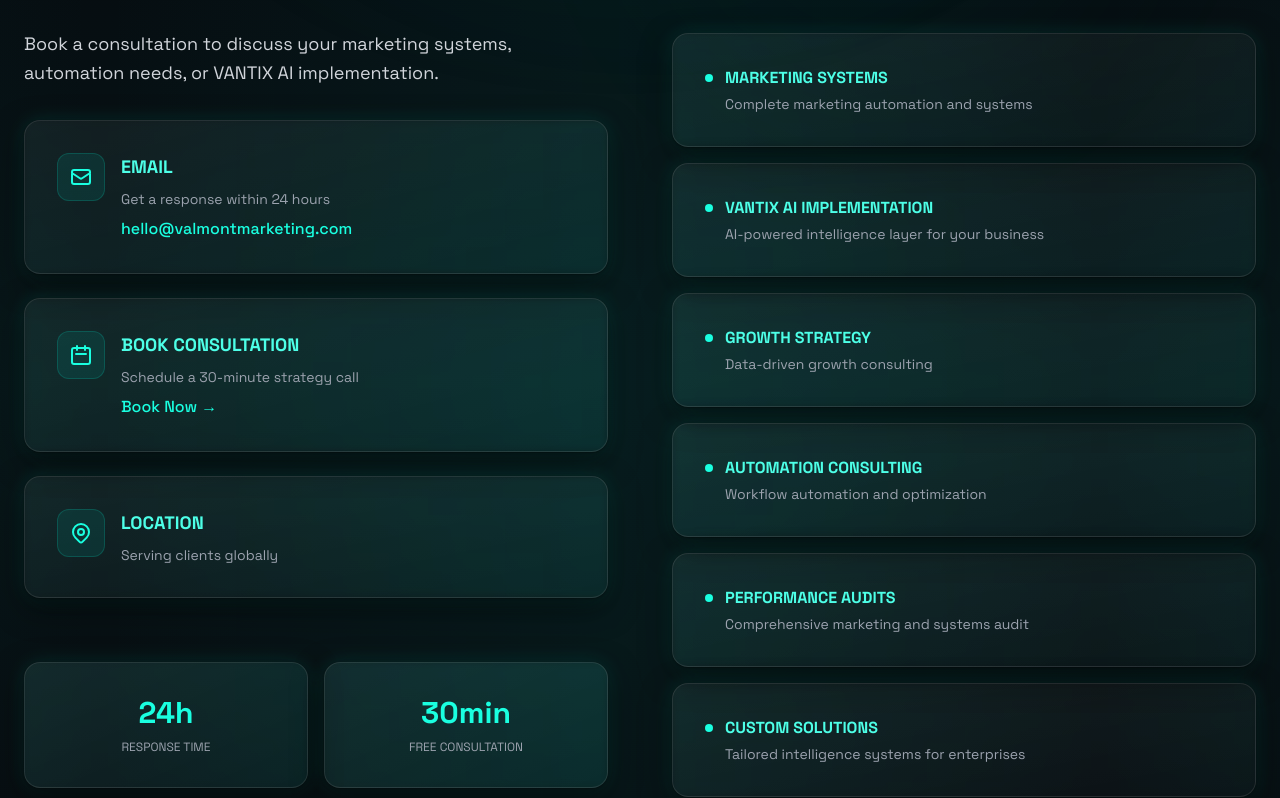
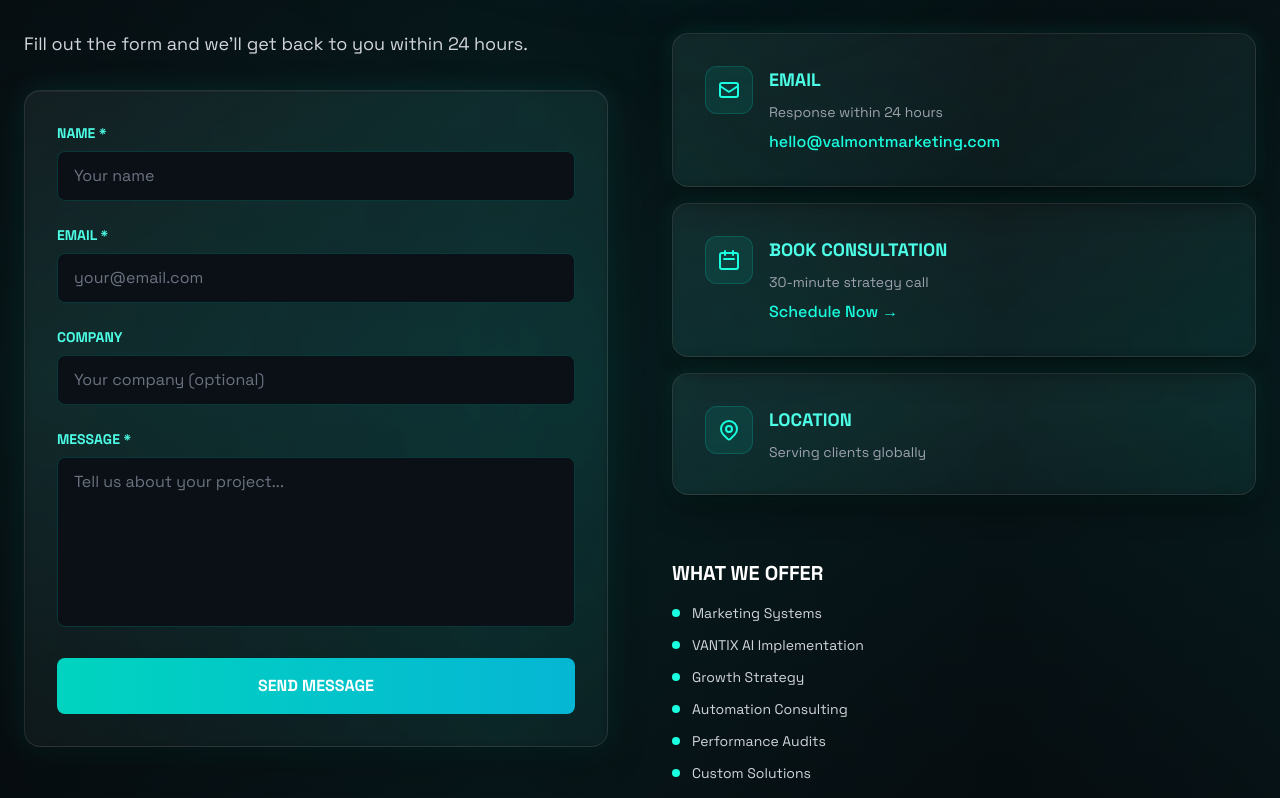
Before and after one commit to canworkscontracting-source/valmont-marketing, a Next.js app: page /contact in a window 1280 px wide. Shown: the part 791-1589 px from the top of the page. Built offline with nearby package versions, Linux system fonts and the light colour scheme.

Commit message:
Contact page - added form back + TEAL theme + VANTIX AI

```diff
--- a/src/app/contact/page.tsx
+++ b/src/app/contact/page.tsx
@@ -1,5 +1,6 @@
 "use client";
 
+import { useState } from "react";
 import { motion } from "framer-motion";
 import Reveal from "@/components/Reveal";
 import PremiumCard from "@/components/premium/PremiumCard";
@@ -7,6 +8,36 @@
 import GlowButton from "@/components/premium/GlowButton";
 
 export default function ContactPage() {
+  const [formData, setFormData] = useState({
+    name: "",
+    email: "",
+    company: "",
+    message: ""
+  });
+  const [isSubmitting, setIsSubmitting] = useState(false);
+  const [submitStatus, setSubmitStatus] = useState<"idle" | "success" | "error">("idle");
+
+  const handleSubmit = async (e: React.FormEvent) => {
+    e.preventDefault();
+    setIsSubmitting(true);
+
+    // Simulate form submission
+    setTimeout(() => {
+      setIsSubmitting(false);
+      setSubmitStatus("success");
+      setFormData({ name: "", email: "", company: "", message: "" });
+
+      setTimeout(() => setSubmitStatus("idle"), 5000);
+    }, 1000);
+  };
+
+  const handleChange = (e: React.ChangeEvent<HTMLInputElement | HTMLTextAreaElement>) => {
+    setFormData(prev => ({
+      ...prev,
+      [e.target.name]: e.target.value
+    }));
+  };
+
   return (
     <>
       <main className="min-h-screen relative overflow-hidden bg-[#070c10]">
@@ -63,26 +94,122 @@
           </div>
         </section>
 
-        {/* CONTACT OPTIONS */}
+        {/* CONTACT FORM + INFO */}
         <Reveal>
           <section className="relative px-4 sm:px-6 py-20 sm:py-32 section-spacing">
             <div className="absolute inset-0 bg-gradient-to-b from-transparent via-teal-500/5 to-transparent pointer-events-none shimmer-bg" />
 
             <div className="max-w-[1400px] mx-auto relative z-10">
               <div className="grid lg:grid-cols-2 gap-12 lg:gap-16">
-                {/* Left: Contact Info */}
+                {/* Left: Contact Form */}
+                <div>
+                  <h2 className="text-2xl sm:text-3xl md:text-4xl font-black uppercase mb-6 break-words text-white">
+                    Get In Touch
+                  </h2>
+                  <p className="text-gray-300 text-lg leading-relaxed mb-8">
+                    Fill out the form and we'll get back to you within 24 hours.
+                  </p>
+
+                  <PremiumCard glow={true} hover={false} className="card-dramatic bg-gradient-to-br from-teal-500/5 to-cyan-500/5 border-teal-500/20">
+                    <form onSubmit={handleSubmit} className="space-y-6">
+                      {/* Name */}
+                      <div>
+                        <label htmlFor="name" className="block text-sm font-bold uppercase text-teal-300 mb-2">
+                          Name *
+                        </label>
+                        <input
+                          type="text"
+                          id="name"
+                          name="name"
+                          required
+                          value={formData.name}
+                          onChange={handleChange}
+                          className="w-full px-4 py-3 bg-[#0a1015] border border-teal-500/20 rounded-lg text-white placeholder-gray-500 focus:outline-none focus:border-teal-500/50 transition-colors"
+                          placeholder="Your name"
+                        />
+                      </div>
+
+                      {/* Email */}
+                      <div>
+                        <label htmlFor="email" className="block text-sm font-bold uppercase text-teal-300 mb-2">
+                          Email *
+                        </label>
+                        <input
+                          type="email"
+                          id="email"
+                          name="email"
+                          required
+                          value={formData.email}
+                          onChange={handleChange}
+                          className="w-full px-4 py-3 bg-[#0a1015] border border-teal-500/20 rounded-lg text-white placeholder-gray-500 focus:outline-none focus:border-teal-500/50 transition-colors"
+                          placeholder="your@email.com"
+                        />
+                      </div>
+
+                      {/* Company */}
+                      <div>
+                        <label htmlFor="company" className="block text-sm font-bold uppercase text-teal-300 mb-2">
+                          Company
+                        </label>
+                        <input
+                          type="text"
+                          id="company"
+                          name="company"
+                          value={formData.company}
+                          onChange={handleChange}
+                          className="w-full px-4 py-3 bg-[#0a1015] border border-teal-500/20 rounded-lg text-white placeholder-gray-500 focus:outline-none focus:border-teal-500/50 transition-colors"
+                          placeholder="Your company (optional)"
+                        />
+                      </div>
+
+                      {/* Message */}
+                      <div>
+                        <label htmlFor="message" className="block text-sm font-bold uppercase text-teal-300 mb-2">
+                          Message *
+                        </label>
+                        <textarea
+                          id="message"
+                          name="message"
+                          required
+                          value={formData.message}
+                          onChange={handleChange}
+                          rows={6}
+                          className="w-full px-4 py-3 bg-[#0a1015] border border-teal-500/20 rounded-lg text-white placeholder-gray-500 focus:outline-none focus:border-teal-500/50 transition-colors resize-none"
+                          placeholder="Tell us about your project..."
+                        />
+                      </div>
+
+                      {/* Submit Button */}
+                      <button
+                        type="submit"
+                        disabled={isSubmitting}
+                        className="w-full px-8 py-4 bg-gradient-to-r from-teal-500 to-cyan-500 text-white font-bold uppercase rounded-lg hover:shadow-lg hover:shadow-teal-500/50 transition-all disabled:opacity-50 disabled:cursor-not-allowed"
+                      >
+                        {isSubmitting ? "Sending..." : "Send Message"}
+                      </button>
+
+                      {/* Success Message */}
+                      {submitStatus === "success" && (
+                        <div className="p-4 bg-teal-500/10 border border-teal-500/30 rounded-lg">
+                          <p className="text-teal-300 text-sm font-medium">
+                            ✓ Message sent! We'll get back to you within 24 hours.
+                          </p>
+                        </div>
+                      )}
+                    </form>
+                  </PremiumCard>
+                </div>
+
+                {/* Right: Contact Info + Services */}
                 <div className="space-y-8">
                   <div>
-                    <h2 className="text-2xl sm:text-3xl md:text-4xl font-black uppercase mb-6 break-words text-white">
-                      Get In Touch
+                    <h2 className="text-2xl sm:text-3xl font-black uppercase mb-6 break-words text-white">
+                      Other Ways to Connect
                     </h2>
-                    <p className="text-gray-300 text-lg leading-relaxed mb-8">
-                      Book a consultation to discuss your marketing systems, automation needs, or VANTIX AI implementation.
-                    </p>
                   </div>
 
                   {/* Contact Methods */}
-                  <div className="space-y-6">
+                  <div className="space-y-4">
                     <PremiumCard glow hover className="card-dramatic-hover bg-gradient-to-br from-teal-500/5 to-cyan-500/5 border-teal-500/20">
                       <div className="flex items-start gap-4">
                         <div className="w-12 h-12 rounded-xl bg-teal-500/10 flex items-center justify-center flex-shrink-0 border border-teal-500/20 icon-float">
@@ -92,7 +219,7 @@
                         </div>
                         <div>
                           <h3 className="text-lg font-bold uppercase mb-2 text-teal-300">Email</h3>
-                          <p className="text-gray-400 text-sm mb-2">Get a response within 24 hours</p>
+                          <p className="text-gray-400 text-sm mb-2">Response within 24 hours</p>
                           <a href="mailto:hello@valmontmarketing.com" className="text-teal-400 hover:text-teal-300 transition-colors font-medium">
                             hello@valmontmarketing.com
                           </a>
@@ -109,9 +236,9 @@
                         </div>
                         <div>
                           <h3 className="text-lg font-bold uppercase mb-2 text-teal-300">Book Consultation</h3>
-                          <p className="text-gray-400 text-sm mb-2">Schedule a 30-minute strategy call</p>
+                          <p className="text-gray-400 text-sm mb-2">30-minute strategy call</p>
                           <a href="https://calendly.com/valmontmarketing" target="_blank" rel="noopener noreferrer" className="text-teal-400 hover:text-teal-300 transition-colors font-medium">
-                            Book Now →
+                            Schedule Now →
                           </a>
                         </div>
                       </div>
@@ -133,62 +260,24 @@
                     </PremiumCard>
                   </div>
 
-                  {/* Quick Stats */}
-                  <div className="grid grid-cols-2 gap-4 pt-8">
-                    <PremiumCard className="bg-teal-500/5 border-teal-500/20 text-center">
-                      <p className="text-3xl font-black text-teal-400 mb-2">24h</p>
-                      <p className="text-xs text-gray-400 uppercase">Response Time</p>
-                    </PremiumCard>
-                    <PremiumCard className="bg-teal-500/5 border-teal-500/20 text-center">
-                      <p className="text-3xl font-black text-teal-400 mb-2">30min</p>
-                      <p className="text-xs text-gray-400 uppercase">Free Consultation</p>
-                    </PremiumCard>
-                  </div>
-                </div>
-
-                {/* Right: What We Offer */}
-                <div>
-                  <h2 className="text-2xl sm:text-3xl font-black uppercase mb-8 break-words text-white">
-                    What We Offer
-                  </h2>
-
-                  <div className="space-y-4">
-                    {[
-                      {
-                        title: "Marketing Systems",
-                        desc: "Complete marketing automation and systems"
-                      },
-                      {
-                        title: "VANTIX AI Implementation",
-                        desc: "AI-powered intelligence layer for your business"
-                      },
-                      {
-                        title: "Growth Strategy",
-                        desc: "Data-driven growth consulting"
-                      },
-                      {
-                        title: "Automation Consulting",
-                        desc: "Workflow automation and optimization"
-                      },
-                      {
-                        title: "Performance Audits",
-                        desc: "Comprehensive marketing and systems audit"
-                      },
-                      {
-                        title: "Custom Solutions",
-                        desc: "Tailored intelligence systems for enterprises"
-                      }
-                    ].map((service, i) => (
-                      <PremiumCard key={i} glow hover delay={i * 0.05} className="card-dramatic-hover bg-gradient-to-br from-teal-500/5 to-cyan-500/5 border-teal-500/20">
-                        <div className="flex items-start gap-3">
-                          <div className="w-2 h-2 rounded-full bg-teal-400 mt-2 flex-shrink-0"></div>
-                          <div>
-                            <h3 className="text-base font-bold uppercase mb-1 text-teal-300">{service.title}</h3>
-                            <p className="text-sm text-gray-400">{service.desc}</p>
-                          </div>
+                  {/* What We Offer */}
+                  <div className="pt-8">
+                    <h3 className="text-xl font-black uppercase mb-4 text-white">What We Offer</h3>
+                    <div className="space-y-3">
+                      {[
+                        "Marketing Systems",
+                        "VANTIX AI Implementation",
+                        "Growth Strategy",
+                        "Automation Consulting",
+                        "Performance Audits",
+                        "Custom Solutions"
+                      ].map((service, i) => (
+                        <div key={i} className="flex items-center gap-3">
+                          <div className="w-2 h-2 rounded-full bg-teal-400"></div>
+                          <p className="text-sm text-gray-300">{service}</p>
                         </div>
-                      </PremiumCard>
-                    ))}
+                      ))}
+                    </div>
                   </div>
                 </div>
               </div>
@@ -221,37 +310,6 @@
                       Learn About VANTIX AI
                     </GlowButton>
                   </div>
-                </div>
-              </PremiumCard>
-            </div>
-          </section>
-        </Reveal>
-
-        {/* CTA SECTION */}
-        <Reveal>
-          <section className="px-4 sm:px-6 py-24 sm:py-32">
-            <div className="max-w-[1200px] mx-auto">
-              <PremiumCard glow={true} hover={false} className="p-10 sm:p-16 lg:p-24 text-center card-dramatic bg-gradient-to-br from-teal-500/5 to-cyan-500/5 border-teal-500/20">
-                <h2 className="text-3xl sm:text-4xl md:text-5xl lg:text-6xl font-black mb-8 leading-tight break-words">
-                  <span className="text-white">Ready to </span>
-                  <span className="bg-gradient-to-r from-teal-400 via-cyan-400 to-teal-500 bg-clip-text text-transparent animate-gradient-shift">
-                    Transform
-                  </span>
-                  <br />
-                  <span className="text-white">Your Business?</span>
-                </h2>
-
-                <p className="text-xl text-teal-400 font-bold mb-12">
-                  Let's discuss your growth strategy.
-                </p>
-
-                <div className="flex flex-col sm:flex-row gap-4 sm:gap-6 justify-center items-center">
-                  <GlowButton href="mailto:hello@valmontmarketing.com" variant="primary" size="lg">
-                    Send Email
-                  </GlowButton>
-                  <GlowButton href="https://calendly.com/valmontmarketing" variant="secondary" size="lg">
-                    Book Consultation
-                  </GlowButton>
                 </div>
               </PremiumCard>
             </div>
```
